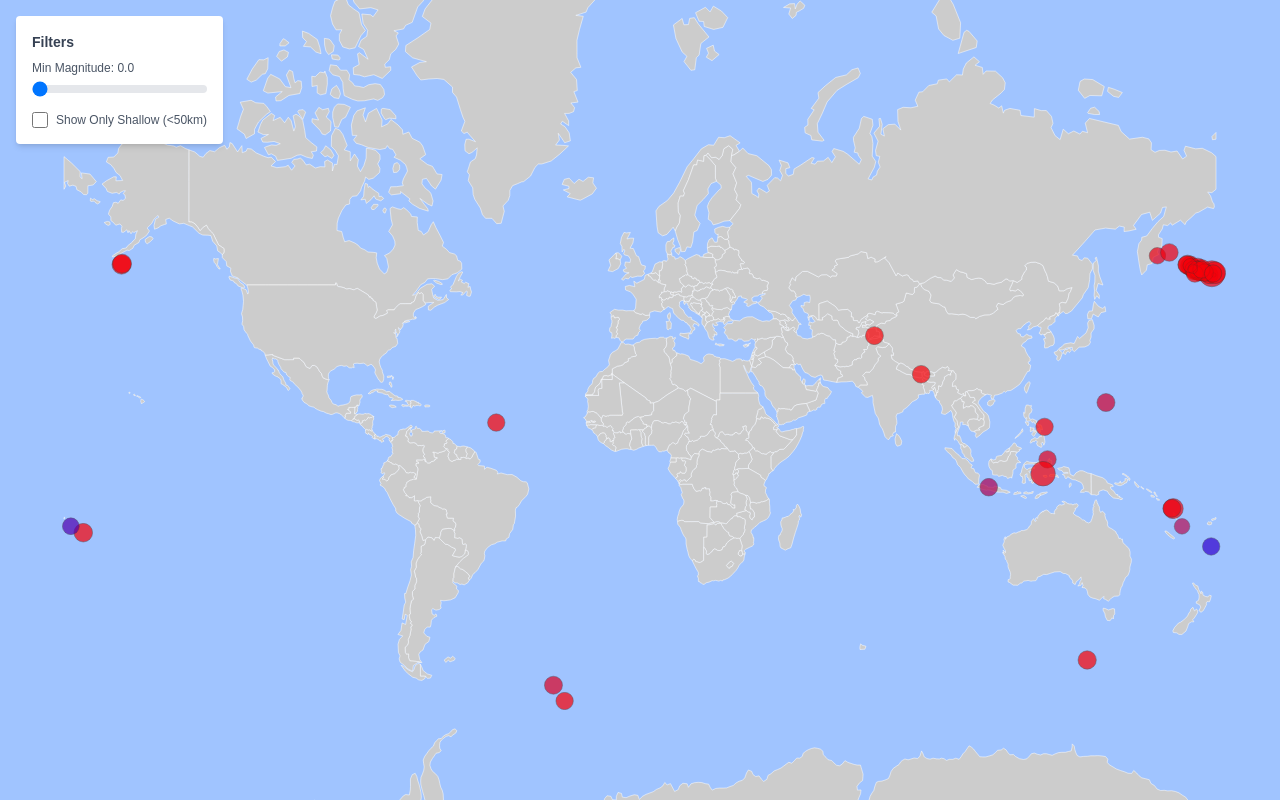
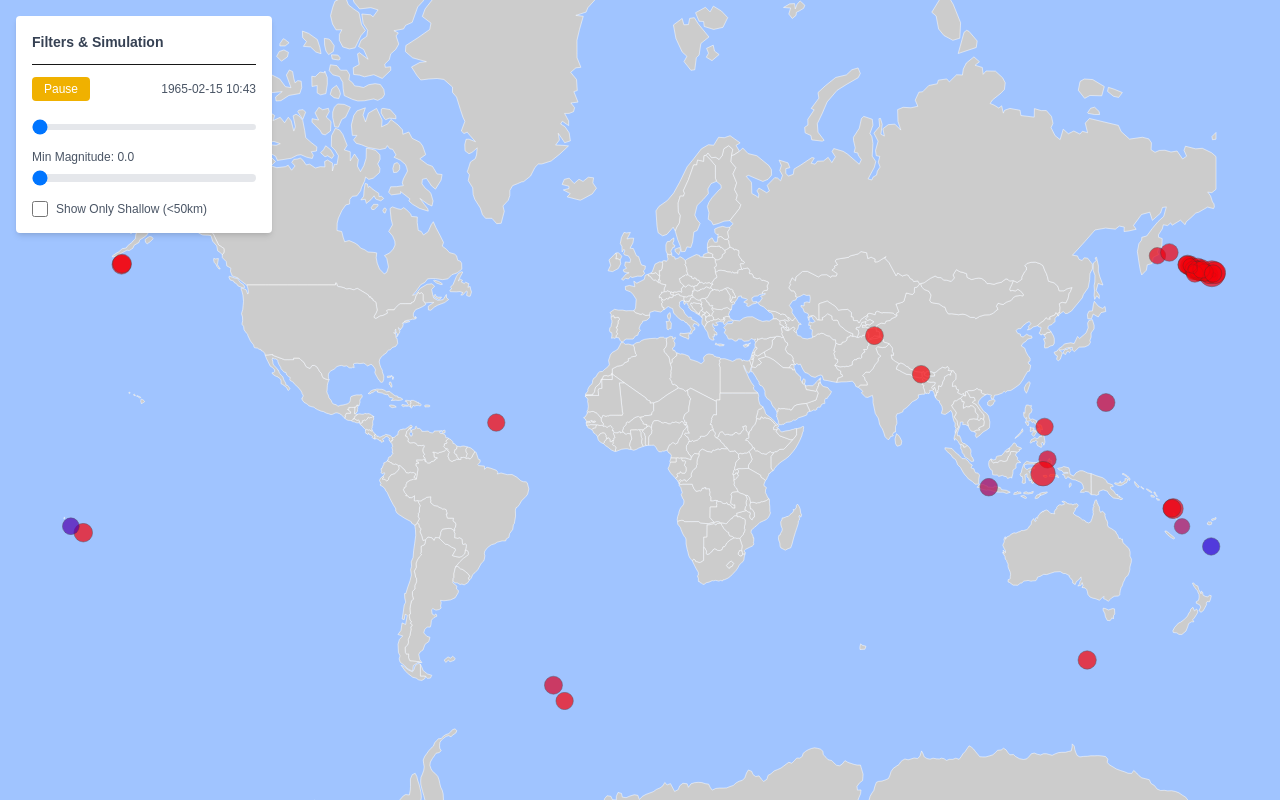
Before and after one commit to longda/earthquake-data-visualization, a Next.js app: page / in a window 1280 px wide. Built offline with nearby package versions, Linux system fonts and the light colour scheme.

Commit message:
feat: simulation controls

```diff
--- a/src/components/WorldMap.tsx
+++ b/src/components/WorldMap.tsx
@@ -3,7 +3,7 @@
 import React, { useEffect, useRef, useState } from 'react';
 import * as d3 from 'd3';
 import { FeatureCollection } from 'geojson';
-import { formatDistanceToNow } from 'date-fns'; // Import date-fns function
+import { formatDistanceToNow, format } from 'date-fns'; // Import date-fns functions
 import { gsap } from 'gsap'; // Import GSAP
 
 // Define an interface for our earthquake data
@@ -27,6 +27,8 @@ interface TooltipState {
 // Simulation speed (milliseconds between adding earthquakes)
 const SIMULATION_INTERVAL_MS = 100; // Add new earthquake every 100ms
 const ANIMATION_DURATION_S = 0.5; // Animation duration in seconds
+// Date format for display
+const DATE_DISPLAY_FORMAT = 'yyyy-MM-dd HH:mm';
 
 const WorldMap: React.FC = () => {
   const svgRef = useRef<SVGSVGElement | null>(null);
@@ -42,6 +44,9 @@ const WorldMap: React.FC = () => {
   // --- Filter State ---
   const [minMagnitudeFilter, setMinMagnitudeFilter] = useState<number>(0);
   const [showOnlyShallow, setShowOnlyShallow] = useState<boolean>(false); // Shallow = depth < 50km
+  // --- Simulation Control State ---
+  const [isSimulationRunning, setIsSimulationRunning] = useState<boolean>(true); // Start running by default
+  const [currentSimulationTime, setCurrentSimulationTime] = useState<string>(''); // Display current sim time
 
   // Effect 1: Fetch static data (GeoJSON, Earthquake CSV)
   useEffect(() => {
@@ -100,7 +105,17 @@ const WorldMap: React.FC = () => {
       // Sort data by timestamp ascending for simulation
       const sortedData = parsedData.sort((a, b) => new Date(a.timestamp).getTime() - new Date(b.timestamp).getTime());
       setAllEarthquakes(sortedData);
-      setSimulationIndex(0); // Reset simulation index when new data is loaded
+      setSimulationIndex(0); // Reset simulation index
+      setIsSimulationRunning(true); // Start running automatically
+      if (sortedData.length > 0) {
+        try {
+            setCurrentSimulationTime(format(new Date(sortedData[0].timestamp), DATE_DISPLAY_FORMAT));
+        } catch {
+            setCurrentSimulationTime('Invalid Date');
+        }
+      } else {
+          setCurrentSimulationTime('');
+      }
     }).catch(err => console.error('Error loading or parsing earthquake CSV:', err));
 
   }, []); // Run only once on component mount
@@ -109,21 +124,63 @@ const WorldMap: React.FC = () => {
   useEffect(() => {
     if (allEarthquakes.length === 0) return; // Don't start if no data
 
-    const intervalId = setInterval(() => {
-      setSimulationIndex(prevIndex => {
-        if (prevIndex < allEarthquakes.length) {
-          return prevIndex + 1;
+    let intervalId: NodeJS.Timeout | null = null;
+
+    if (isSimulationRunning) {
+        intervalId = setInterval(() => {
+            setSimulationIndex(prevIndex => {
+                const nextIndex = prevIndex + 1;
+                if (nextIndex < allEarthquakes.length) {
+                    // Update time display based on the *next* earthquake in the sequence
+                    try {
+                        setCurrentSimulationTime(format(new Date(allEarthquakes[nextIndex].timestamp), DATE_DISPLAY_FORMAT));
+                    } catch {
+                        setCurrentSimulationTime('Invalid Date');
+                    }
+                    return nextIndex;
+                } else {
+                    // Reached the end
+                    setIsSimulationRunning(false); // Stop the simulation
+                    if (intervalId) clearInterval(intervalId);
+                    // Update time to the last earthquake
+                    if (allEarthquakes.length > 0) {
+                         try {
+                            setCurrentSimulationTime(format(new Date(allEarthquakes[allEarthquakes.length - 1].timestamp), DATE_DISPLAY_FORMAT));
+                         } catch {
+                            setCurrentSimulationTime('Invalid Date');
+                         }
+                    }
+                    return prevIndex; // Keep index at the last item
+                }
+            });
+        }, SIMULATION_INTERVAL_MS);
+    }
+
+    // Cleanup function
+    return () => {
+        if (intervalId) clearInterval(intervalId);
+    };
+  }, [allEarthquakes, isSimulationRunning]); // Rerun if data changes or simulation state changes
+
+  // Effect 3: Update time display when slider changes index manually
+  useEffect(() => {
+      if (allEarthquakes.length > 0 && simulationIndex >= 0 && simulationIndex < allEarthquakes.length) {
+        try {
+            setCurrentSimulationTime(format(new Date(allEarthquakes[simulationIndex].timestamp), DATE_DISPLAY_FORMAT));
+        } catch {
+            setCurrentSimulationTime('Invalid Date')
         }
-        clearInterval(intervalId); // Stop interval when all data is processed
-        return prevIndex;
-      });
-    }, SIMULATION_INTERVAL_MS);
+      } else if (allEarthquakes.length > 0 && simulationIndex >= allEarthquakes.length) {
+          // Handle case where slider is dragged to the end (or beyond)
+           try {
+                setCurrentSimulationTime(format(new Date(allEarthquakes[allEarthquakes.length - 1].timestamp), DATE_DISPLAY_FORMAT));
+            } catch {
+                setCurrentSimulationTime('Invalid Date')
+            }
+      }
+  }, [simulationIndex, allEarthquakes]); // Update time when index or data changes
 
-    // Cleanup function to clear interval on unmount or data change
-    return () => clearInterval(intervalId);
-  }, [allEarthquakes]); // Rerun if earthquake data changes
-
-  // Effect 3: Setup D3 projection, color scale, and static map elements
+  // Effect 4: Setup D3 projection, color scale, and static map elements
   useEffect(() => {
     if (!svgRef.current || !containerRef.current || !geoData) return;
 
@@ -180,7 +237,7 @@ const WorldMap: React.FC = () => {
 
   }, [geoData]); // Rerun only if GeoData changes
 
-  // Effect 4: Update and animate earthquake circles based on simulation and filters
+  // Effect 5: Update and animate earthquake circles based on simulation and filters
   useEffect(() => {
     if (!svgRef.current || !projectionRef.current || !depthColorScaleRef.current || allEarthquakes.length === 0) {
       return; // Need SVG, projection, color scale, and data
@@ -282,8 +339,45 @@ const WorldMap: React.FC = () => {
   return (
     <div ref={containerRef} className="relative w-full h-full bg-gray-100 overflow-hidden"> {/* Added overflow-hidden */}
       {/* Filter Controls Panel */}
-      <div className="absolute top-4 left-4 bg-white bg-opacity-80 p-4 rounded shadow-md z-10 space-y-3">
-         <h3 className="text-sm font-semibold text-gray-700 mb-2">Filters</h3>
+      <div className="absolute top-4 left-4 bg-white bg-opacity-80 p-4 rounded shadow-md z-10 space-y-3 w-64"> {/* Increased width */}
+         <h3 className="text-sm font-semibold text-gray-700 mb-2">Filters & Simulation</h3>
+
+         {/* --- Simulation Controls --- */}
+         <div className="border-t pt-3 mt-3 space-y-3">
+            <div className="flex items-center justify-between">
+                 <button
+                    onClick={() => setIsSimulationRunning(!isSimulationRunning)}
+                    disabled={allEarthquakes.length === 0 || simulationIndex >= allEarthquakes.length}
+                    className={`px-3 py-1 text-xs font-medium rounded ${
+                      isSimulationRunning
+                        ? 'bg-yellow-500 hover:bg-yellow-600 text-white'
+                        : 'bg-green-500 hover:bg-green-600 text-white'
+                    } disabled:bg-gray-400 disabled:cursor-not-allowed`}
+                 >
+                    {isSimulationRunning ? 'Pause' : (simulationIndex >= allEarthquakes.length ? 'Finished' : 'Play')}
+                 </button>
+                 <span className="text-xs text-gray-600 whitespace-nowrap ml-2">
+                    {currentSimulationTime || 'Loading data...'}
+                 </span>
+            </div>
+             <div>
+                <label htmlFor="simulationProgress" className="sr-only">Simulation Progress</label>
+                <input
+                    type="range"
+                    id="simulationProgress"
+                    min="0"
+                    max={allEarthquakes.length > 0 ? allEarthquakes.length -1 : 0} // Max index
+                    value={simulationIndex}
+                    onChange={(e) => setSimulationIndex(parseInt(e.target.value))}
+                    disabled={allEarthquakes.length === 0}
+                    className="w-full h-1.5 bg-gray-200 rounded-lg appearance-none cursor-pointer dark:bg-gray-700 disabled:bg-gray-300"
+                    title={`Earthquake ${simulationIndex + 1} of ${allEarthquakes.length}`}
+                />
+             </div>
+         </div>
+
+
+         {/* --- Filtering Controls --- */}
         {/* Magnitude Slider */}
         <div>
           <label htmlFor="magnitude" className="block text-xs font-medium text-gray-600">
```
